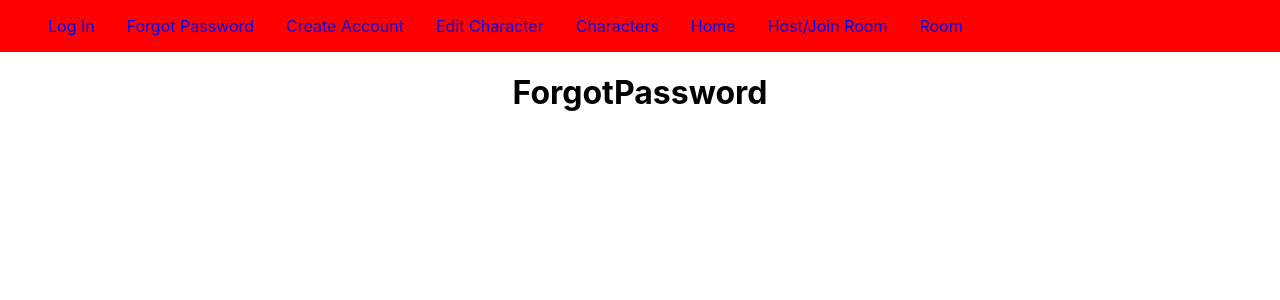
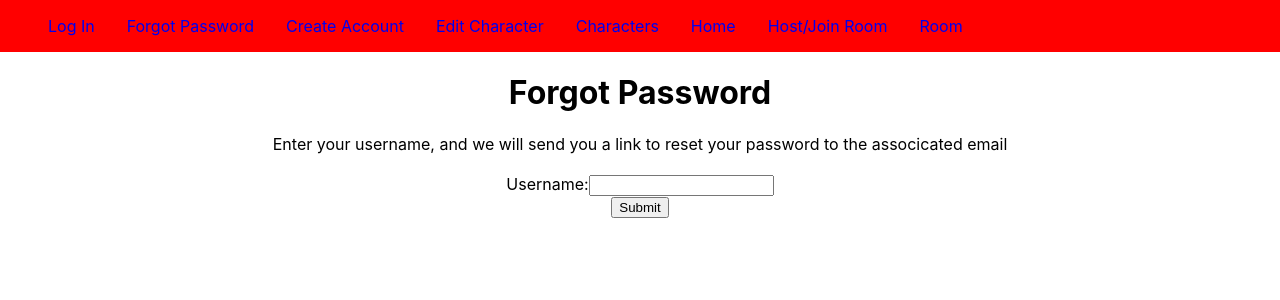
Before and after one commit to zfawcette/CriticalInitiative, a React (Create React App) app: page /forgotpassword in a window 1280 px wide. Shown: the top 300 px of the page. Built offline with nearby package versions, Linux system fonts and the light colour scheme.

Commit message:
start of update to the Forgot password and Create Account pages. Also testing the use of git

```diff
--- a/package.json
+++ b/package.json
@@ -10,6 +10,7 @@
     "react": "^16.12.0",
     "react-dom": "^16.12.0",
     "react-router": "^5.1.2",
+    "react-router-dom": "^5.1.2",
     "react-scripts": "3.4.0"
   },
   "scripts": {
--- a/src/components/CreateAccount/CreateAccount.js
+++ b/src/components/CreateAccount/CreateAccount.js
@@ -5,6 +5,18 @@ function CreateAccount() {
   return (
     <div>
           <h1>CreateAccount</h1>
+
+
+          Username:<input type="text" id="Username" />
+          <br /><br />
+          Email Address:<input type="text" id="EmailAddress" />
+          <br /><br />
+          Password:<input type="password" id="Password" />
+          <br /><br />
+          Confirm Password:<input type="password" id="ConfirmPassword" />
+          <br /><br />
+          <button onClick={event => window.location.href = '/'}> Submit</button>
+
     </div>
   );
 }
--- a/src/components/ForgotPassword/ForgotPassword.js
+++ b/src/components/ForgotPassword/ForgotPassword.js
@@ -4,7 +4,15 @@ import './ForgotPassword.css';
 function ForgotPassword() {
   return (
     <div>
-          <h1>ForgotPassword</h1>
+          <h1>Forgot Password</h1>
+          Enter your username, and we will send you a link
+          to reset your password to the associcated email
+          <br/>
+          <br/>
+          Username:<input type="text" id="Username"/>
+          <br/>
+          <button onClick={event => window.location.href = '/'}> Submit</button>
+
     </div>
   );
 }
```
Also changed, not shown: 1 other file (tests, documents, lock files or other folders).
